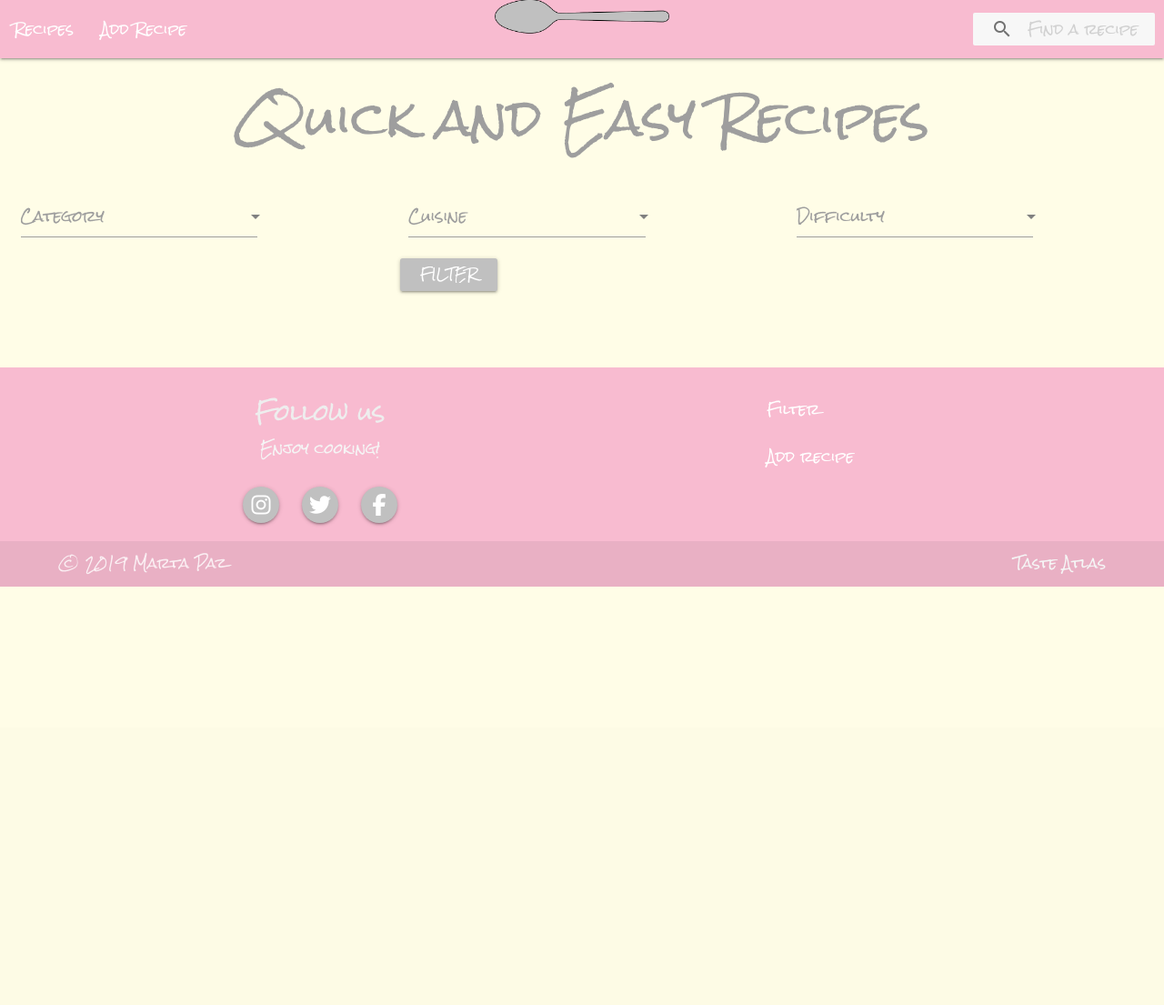
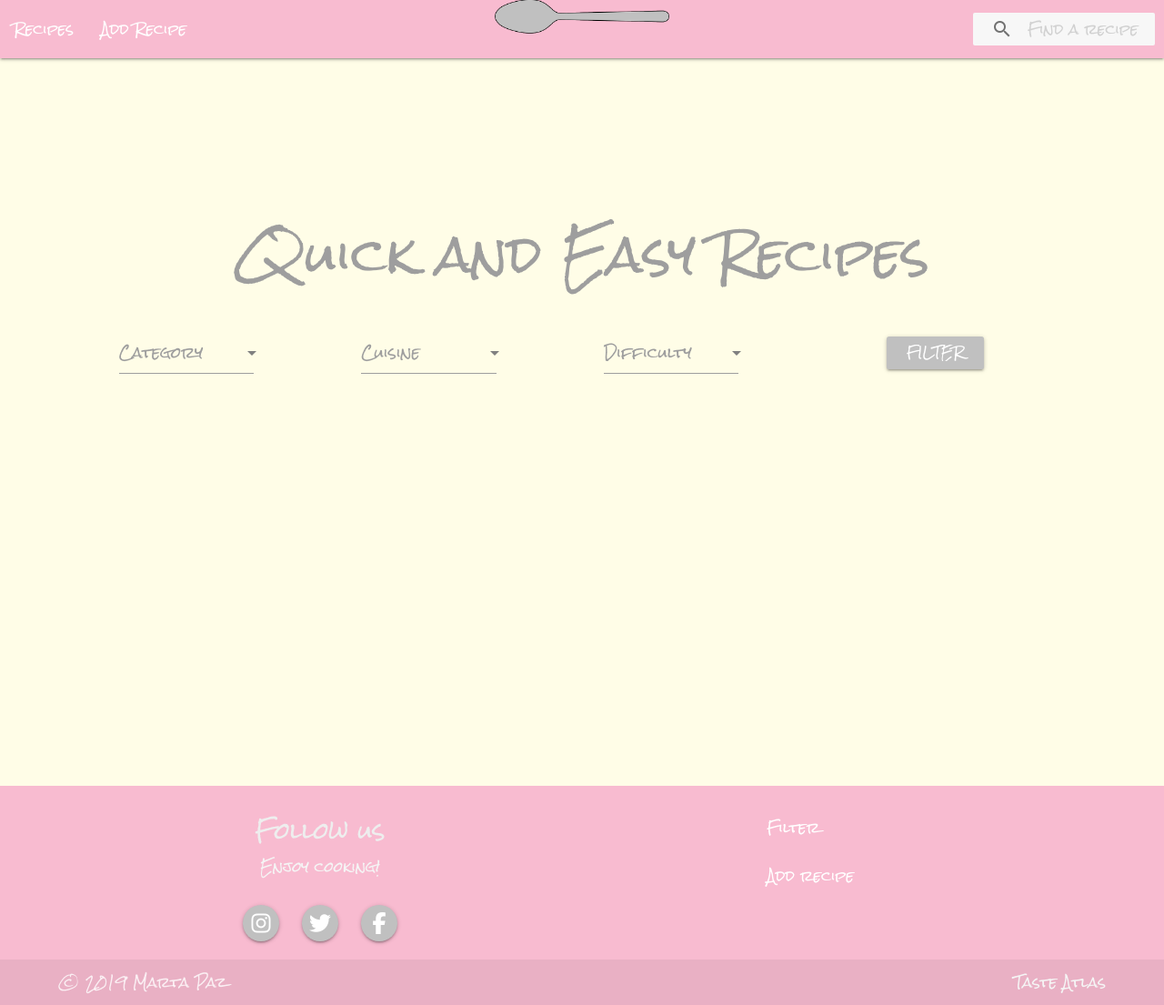
Before and after one commit to pazcm/cook-book, a Flask app: page /list_recipes in a window 1280 px wide. Shown: the whole page at 91% size. Before the commit the page ends 645 px from the top, so only its background shows below. Run offline with Flask 2, Linux system fonts and the light colour scheme; data that the repository does not hold is empty; some libraries are stand-ins or nearby versions; some web fonts are replaced.

Commit message:
update filter style home

```diff
--- a/static/css/style.css
+++ b/static/css/style.css
@@ -88,6 +88,7 @@ svg {
 
 svg:focus {
   fill: #f8bbd0 !important;
+
 }
 
 .card {
@@ -430,7 +431,6 @@ textarea {
   justify-content: space-between;
   align-content: flex-end;
 
-
 }
 
 
@@ -472,18 +472,24 @@ textarea {
 
 
 
-   /* -- home Filter -- */
+  /* -- home Filter -- */
 
-  /*.row-one-filter {*/
-  /*  position: relative;*/
-  /*  left: 100px;*/
-  /*  height: 300px;*/
+  .home-container {
+    height: 100vh;
+    padding-top: 150px;
 
-  /*}*/
+  }
+
+  .top-filter-container {
+    display: flex;
+
+
+  }
 
   .row-one-filter {
     display: flex;
     justify-content: center;
+
   }
 
    .row-two-filter {
@@ -491,10 +497,12 @@ textarea {
 
    }
 
-  /*.filter-btn {*/
-  /*  width: 8% !important;*/
+  .filter-recipes-btn .btn {
+    text-align: center;
+    top: 20px;
+    left: 56px;
 
-  /*}*/
+  }
 
 
   /*-- Footer --*/
--- a/templates/home.html
+++ b/templates/home.html
@@ -8,10 +8,10 @@
     </div>
         <div class="top-filter-container">
             <div class="row">
-                <form action="/list_recipes" class="form-container" method="POST">
-                    <div class="form-row row-one-filter">
+                <form action="/list_recipes" class="filter-container filter-container-home" method="POST">
+                    <div class="form-row row-filter row-one-filter ">
                         <div class="col s12 m3 l4 form-filter">
-                            <div class="input-field col s12 m12 l3">
+                            <div class="input-field col s12 m12 l4">
                                 <select id="category" name="category_type">
                                     <option value="" disabled selected>Category</option>
                                     {% for category in categories %}
@@ -21,7 +21,7 @@
                             </div>
                         </div>
                         <div class="col s12 m3 l4 form-filter">
-                            <div class="input-field col s12 m12 l3">
+                            <div class="input-field col s12 m12 l4">
                                 <select id="cuisine" name="cuisine">
                                     <option value="" disabled selected>Cuisine</option>
                                     {% for cui in cuisines %}
@@ -31,7 +31,7 @@
                             </div>
                         </div>
                         <div class="col s12 m3 l4 form-filter">
-                            <div class="input-field col s12 m12 l3">
+                            <div class="input-field col s12 m12 l4">
                                 <select id="difficulty" name="difficulty">
                                     <option value="" disabled selected>Difficulty</option>
                                     {% for dif in difficulty %}
@@ -40,9 +40,7 @@
                                 </select>
                             </div>
                         </div>
-                    </div>
-                    <div class="form-row row-two-filter">
-                        <div class="col s6 m6 l1 filter-btn">
+                        <div class="col s6 m3 l4 form-filter filter-btn filter-recipes-btn ">
                             <input type="submit" value="Filter" class="btn waves-effect waves-light brown">
                         </div>
                     </div>
```
Also changed, not shown: templates/all-recipes.html (+8 -9 lines).
